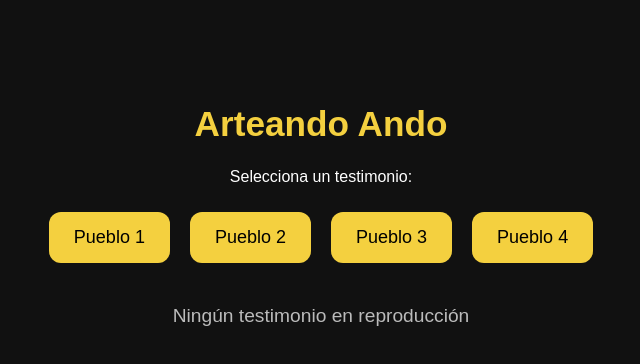
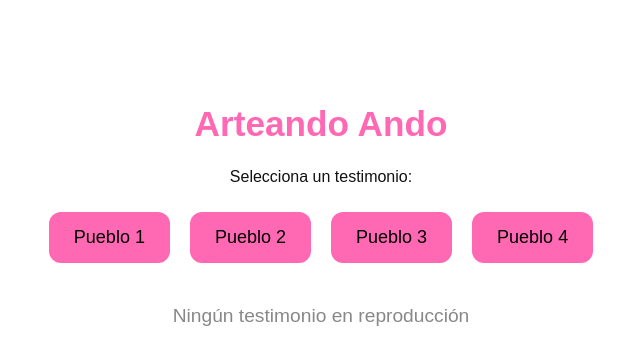
Before and after one commit to y0yoyopi/arteando-ando, a React (Create React App) app: page / in a window 1280 px wide. Shown: the top 364 px of the page, without its empty margins (319-959 px from the left). Built offline with nearby package versions, Linux system fonts and the light colour scheme.

Commit message:
probando audio

```diff
--- a/src/App.js
+++ b/src/App.js
@@ -11,7 +11,7 @@ function App() {
       currentAudio.currentTime = 0;
     }
 
-    const audio = new Audio(`${process.env.PUBLIC_URL}/audios/testimonio${id}.mp3`);
+    const audio = new Audio(`${process.env.PUBLIC_URL}/audio/testimonio${id}.mp3`);
     audio.play();
     setCurrentAudio(audio);
     setStatus(` Reproduciendo testimonio ${id}...`);
@@ -41,15 +41,15 @@ function App() {
 
 const styles = {
   container: {
-    backgroundColor: "#111",
-    color: "#fff",
+    backgroundColor: "#ffffff",
+    color: "#111111",
     minHeight: "100vh",
     textAlign: "center",
     paddingTop: "5rem",
     fontFamily: "Poppins, sans-serif",
   },
   title: {
-    color: "#f4d03f",
+    color: "#FF69B4",
     fontSize: "2.2rem",
     marginBottom: "1.5rem",
   },
@@ -57,7 +57,7 @@ const styles = {
     marginTop: "1rem",
   },
   button: {
-    background: "#f4d03f",
+    background: "#FF69B4",
     border: "none",
     borderRadius: "12px",
     color: "#000",
@@ -70,7 +70,7 @@ const styles = {
   status: {
     marginTop: "2rem",
     fontSize: "1.2rem",
-    color: "#bbb",
+    color: "#888888",
   },
 };
 
```
Also changed, not shown: 2 other files (tests, documents, lock files or other folders).
